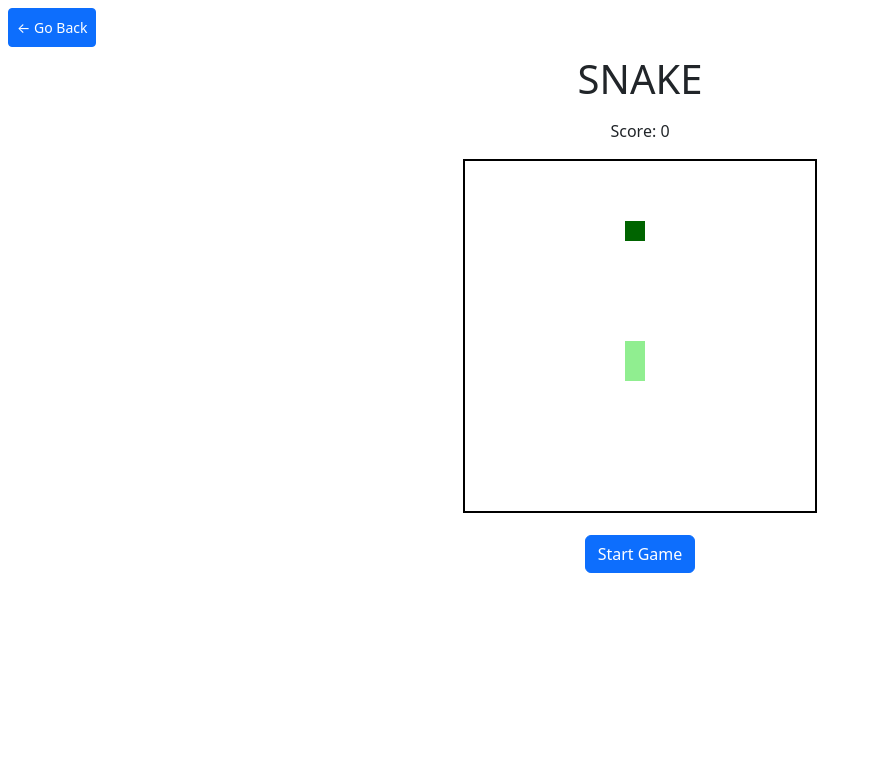
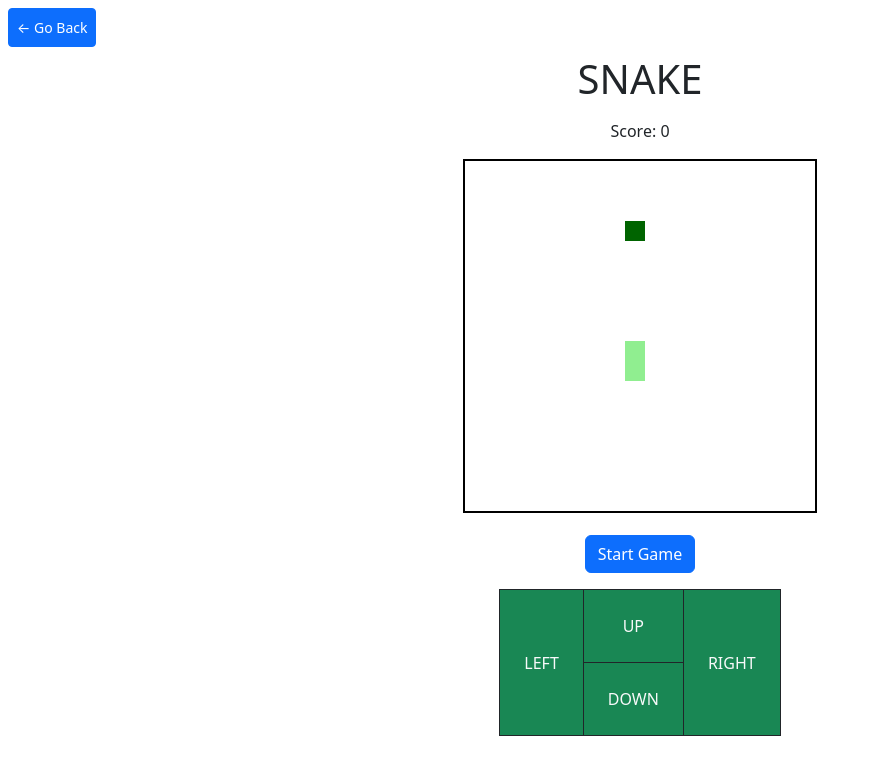
Before and after one commit to krushnamajhi/Simple-Old-Games, a Next.js app: page /Simple-Old-Games/snake in a window 1280 px wide. Shown: the top 774 px of the page, without its empty margins (0-872 px from the left). Built offline with nearby package versions, Linux system fonts and the light colour scheme.

Commit message:
adding Buttons in Snake Game

```diff
--- a/src/pages/snake.js
+++ b/src/pages/snake.js
@@ -9,6 +9,8 @@ import {
 } from '../utils/snake/constants'
 import HeaderSetup from '../comps/HeadSetup'
 import { useInterval } from '../utils/snake/useInterval';
+
+const tdClasses = "p-4 border border-dark bg-success text-light text-center"
 
 function Snake(props) {
 
@@ -105,6 +107,21 @@ function Snake(props) {
                         height={`${CANVAS_SIZE[1]}px`} />
                     <br />
                     <button className='btn btn-primary m-3' onClick={startGame}>Start Game</button>
+                    <br />
+                    <center>
+                    <table>
+                        <tbody>
+                        <tr>
+                            <td className={tdClasses} rowSpan={2} onClick={() => moveSnake({keyCode: 37})}>LEFT</td>
+                            <td className={tdClasses} colSpan={2} onClick={() => moveSnake({keyCode: 38})}>UP</td>
+                            <td className={tdClasses} rowSpan={2} onClick={() => moveSnake({keyCode: 39})}>RIGHT</td>
+                        </tr>
+                        <tr>
+                            <td className={tdClasses} colSpan={2} onClick={() => moveSnake({keyCode: 40})}>DOWN</td>
+                        </tr>
+                        </tbody>
+                    </table>
+                    </center>
                 </div>
             </div>
         </div>
```
